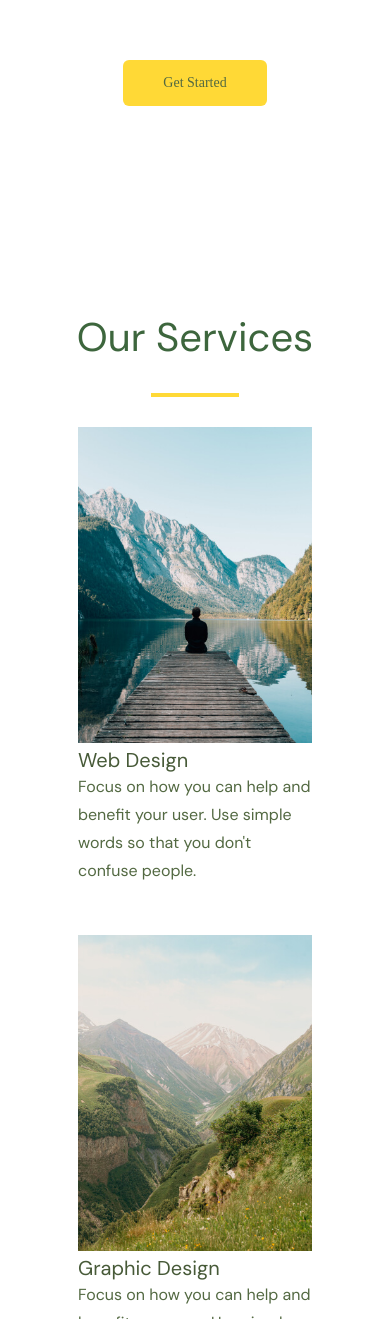
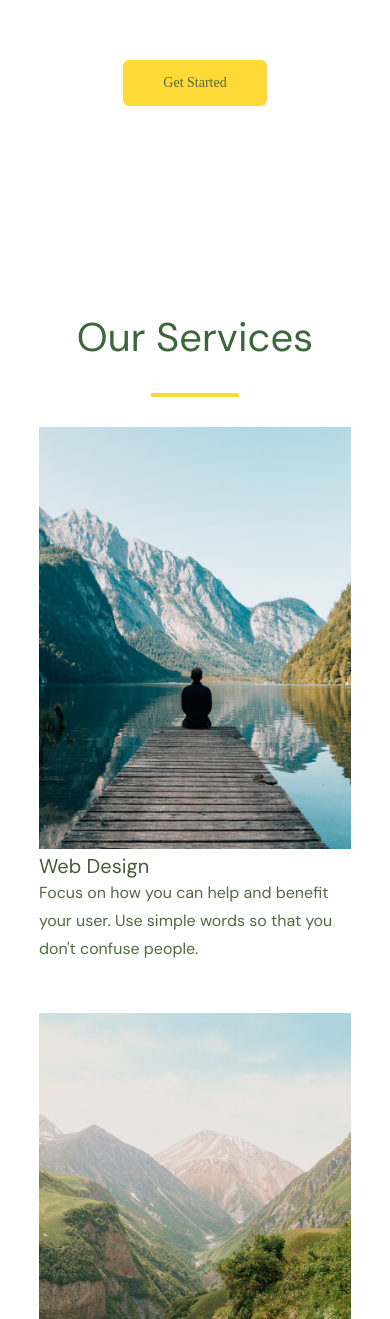
Before and after one commit to okwoducynthia/Nature-app, a React (Vite) app: page / in a window 390 px wide. Shown: the part 249-1568 px from the top of the page. Built offline with nearby package versions, Linux system fonts and the light colour scheme; a web font is replaced by a local one.

Commit message:
media-query

```diff
--- a/src/Components/Home/Home.css
+++ b/src/Components/Home/Home.css
@@ -374,8 +374,8 @@
 }
 
 @media (max-width: 480px) {
-  .navbar-section-div div img {
-    width: 40%;
+  .navlinks-div {
+
   }
   .hero-section {
     height: 500px;
@@ -391,6 +391,9 @@
   }
   .heading-description {
     width: 100%;
+  }
+  .images-section div {
+    width: 80%;
   }
   .quote-section {
     height: 100%;
```
